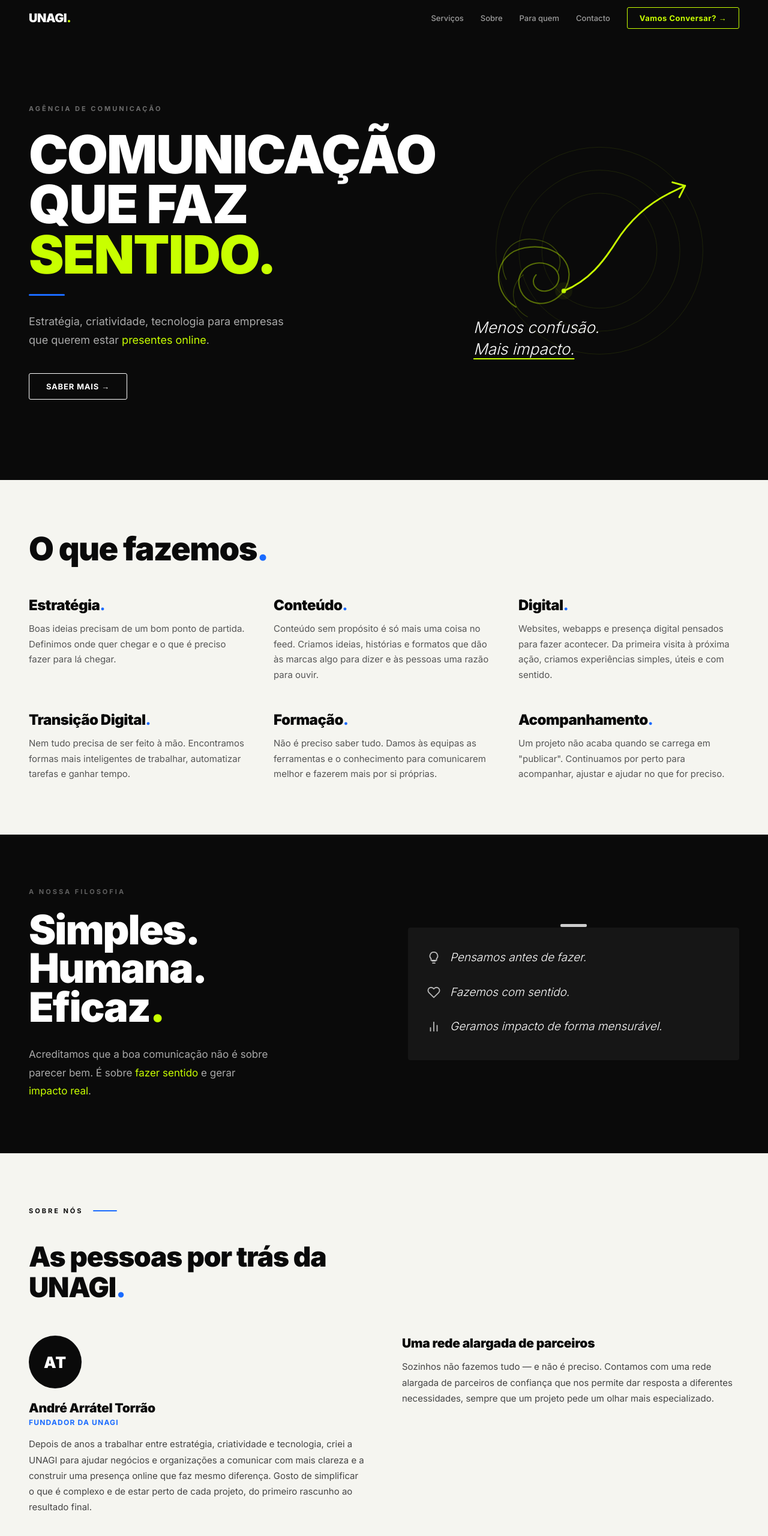
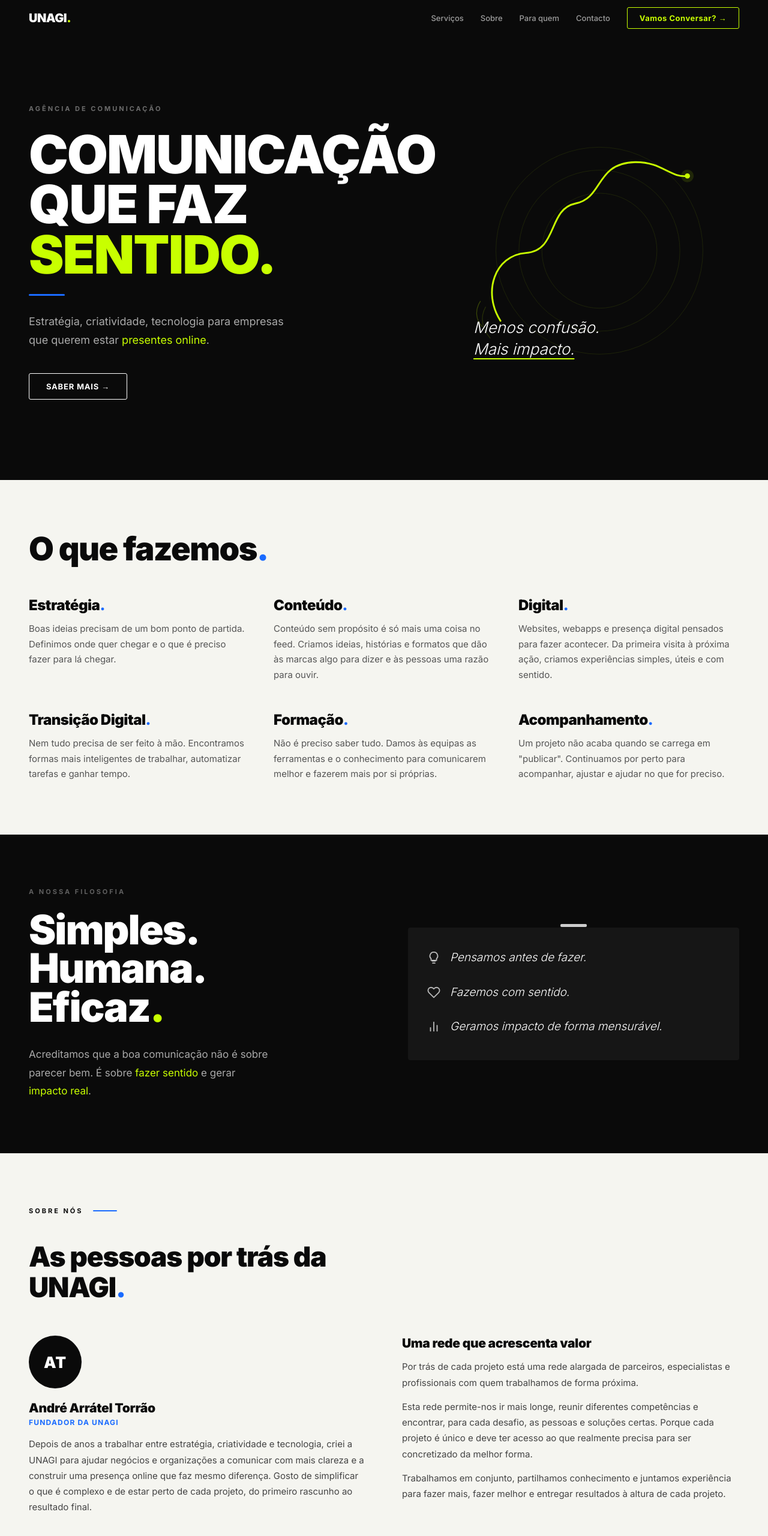
Before and after one commit to andre-torrao/unagi, a plain HTML site: page index.html in a window 1280 px wide. Shown: the top 2560 px of the page at 60% size. Drawn offline with nearby package versions, Linux system fonts and the light colour scheme.

Commit message:
Add files via upload

```diff
--- a/index.html
+++ b/index.html
@@ -150,7 +150,8 @@ body{font-family:'Inter',sans-serif;background:#fff;color:#0a0a0a;overflow-x:hid
 .s-sobre-founder-role{font-size:12px;font-weight:700;letter-spacing:1.2px;color:#1a6bff;text-transform:uppercase;margin-bottom:16px}
 .s-sobre-founder-bio{font-size:15px;line-height:1.75;color:#444}
 .s-sobre-partners-title{font-size:21px;font-weight:800;color:#0a0a0a;margin-bottom:14px;letter-spacing:-0.3px}
-.s-sobre-partners-desc{font-size:15px;line-height:1.75;color:#444}
+.s-sobre-partners-desc{font-size:15px;line-height:1.75;color:#444;margin-bottom:14px}
+.s-sobre-partners-desc:last-child{margin-bottom:0}
 .s-publicos-grid{display:grid;grid-template-columns:1fr 2fr;gap:80px;align-items:start}
 .s-publicos-left .s-eyebrow{margin-bottom:28px}
 .s-publicos-title{font-size:clamp(28px,3.8vw,48px);font-weight:900;letter-spacing:-1.5px;line-height:1.05;margin-top:0}
@@ -523,17 +524,14 @@ body{font-family:'Inter',sans-serif;background:#fff;color:#0a0a0a;overflow-x:hid
     <div class="s-hero-visual">
       <svg viewBox="0 0 480 440" fill="none" xmlns="http://www.w3.org/2000/svg">
   <g opacity="0.10"><circle cx="240" cy="220" r="180" stroke="#c8ff00" stroke-width="1"/><circle cx="240" cy="220" r="140" stroke="#c8ff00" stroke-width="1"/><circle cx="240" cy="220" r="100" stroke="#c8ff00" stroke-width="1"/></g>
-  <!-- Confusão: nó emaranhado -->
-  <path d="M95,318 C50,290 55,225 110,215 C170,204 205,250 178,290 C155,323 105,318 100,278 C97,251 128,232 155,246 C178,258 172,286 148,290 C130,293 118,275 130,262" stroke="#c8ff00" stroke-width="2.2" fill="none" stroke-linecap="round" opacity="0.4"/>
-  <path d="M78,270 C60,235 82,198 122,200 C160,202 180,228 168,256" stroke="#c8ff00" stroke-width="1.5" fill="none" stroke-linecap="round" opacity="0.25"/>
-  <path d="M115,335 C85,320 82,280 108,262" stroke="#c8ff00" stroke-width="1.3" fill="none" stroke-linecap="round" opacity="0.2"/>
-  <!-- Ponto de transição -->
-  <circle cx="178" cy="290" r="15" fill="#c8ff00" opacity="0.06"/>
-  <circle cx="178" cy="290" r="4" fill="#c8ff00" opacity="0.9"/>
-  <!-- Impacto: linha limpa e ascendente -->
-  <path d="M178,290 C222,272 248,238 268,206 C292,168 322,140 362,120" stroke="#c8ff00" stroke-width="3" fill="none" stroke-linecap="round"/>
-  <path d="M362,120 L389,107" stroke="#c8ff00" stroke-width="3" stroke-linecap="round"/>
-  <path d="M389,107 L367,101 M389,107 L379,127" stroke="#c8ff00" stroke-width="3" stroke-linecap="round" stroke-linejoin="round"/>
+  <!-- Rasto de movimento -->
+  <path d="M50,372 C36,356 32,336 42,318" stroke="#c8ff00" stroke-width="1.3" fill="none" stroke-linecap="round" opacity="0.16"/>
+  <path d="M36,352 C25,340 23,323 33,308" stroke="#c8ff00" stroke-width="1.3" fill="none" stroke-linecap="round" opacity="0.26"/>
+  <!-- Corpo fluido, como uma enguia a deslizar -->
+  <path d="M68,342 C36,292 58,228 112,224 C168,220 150,148 198,138 C248,128 232,68 302,66 C348,65 364,94 393,90" stroke="#c8ff00" stroke-width="3" fill="none" stroke-linecap="round" stroke-linejoin="round"/>
+  <!-- Cabeça -->
+  <circle cx="393" cy="90" r="11" fill="#c8ff00" opacity="0.12"/>
+  <circle cx="393" cy="90" r="4.5" fill="#c8ff00"/>
 </svg>
       <div class="s-hero-tagline">Menos confusão.<br><span class="u-line">Mais impacto.</span></div>
     </div>
@@ -601,8 +599,10 @@ body{font-family:'Inter',sans-serif;background:#fff;color:#0a0a0a;overflow-x:hid
       <p class="s-sobre-founder-bio">Depois de anos a trabalhar entre estratégia, criatividade e tecnologia, criei a UNAGI para ajudar negócios e organizações a comunicar com mais clareza e a construir uma presença online que faz mesmo diferença. Gosto de simplificar o que é complexo e de estar perto de cada projeto, do primeiro rascunho ao resultado final.</p>
     </div>
     <div class="s-sobre-partners">
-      <div class="s-sobre-partners-title">Uma rede alargada de parceiros</div>
-      <p class="s-sobre-partners-desc">Sozinhos não fazemos tudo — e não é preciso. Contamos com uma rede alargada de parceiros de confiança que nos permite dar resposta a diferentes necessidades, sempre que um projeto pede um olhar mais especializado.</p>
+      <div class="s-sobre-partners-title">Uma rede que acrescenta valor</div>
+      <p class="s-sobre-partners-desc">Por trás de cada projeto está uma rede alargada de parceiros, especialistas e profissionais com quem trabalhamos de forma próxima.</p>
+      <p class="s-sobre-partners-desc">Esta rede permite-nos ir mais longe, reunir diferentes competências e encontrar, para cada desafio, as pessoas e soluções certas. Porque cada projeto é único e deve ter acesso ao que realmente precisa para ser concretizado da melhor forma.</p>
+      <p class="s-sobre-partners-desc">Trabalhamos em conjunto, partilhamos conhecimento e juntamos experiência para fazer mais, fazer melhor e entregar resultados à altura de cada projeto.</p>
     </div>
   </div>
 </section>
```
